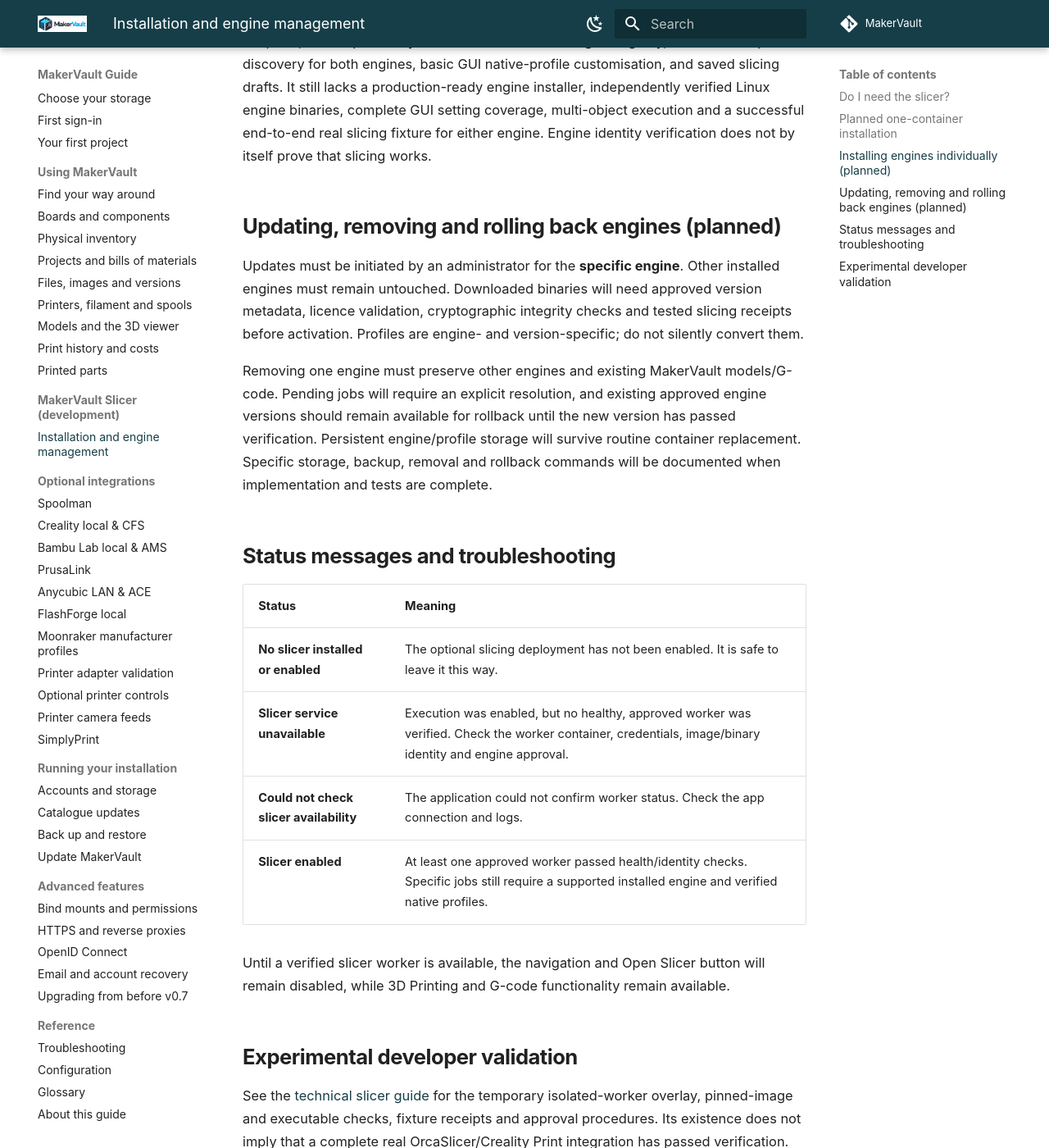
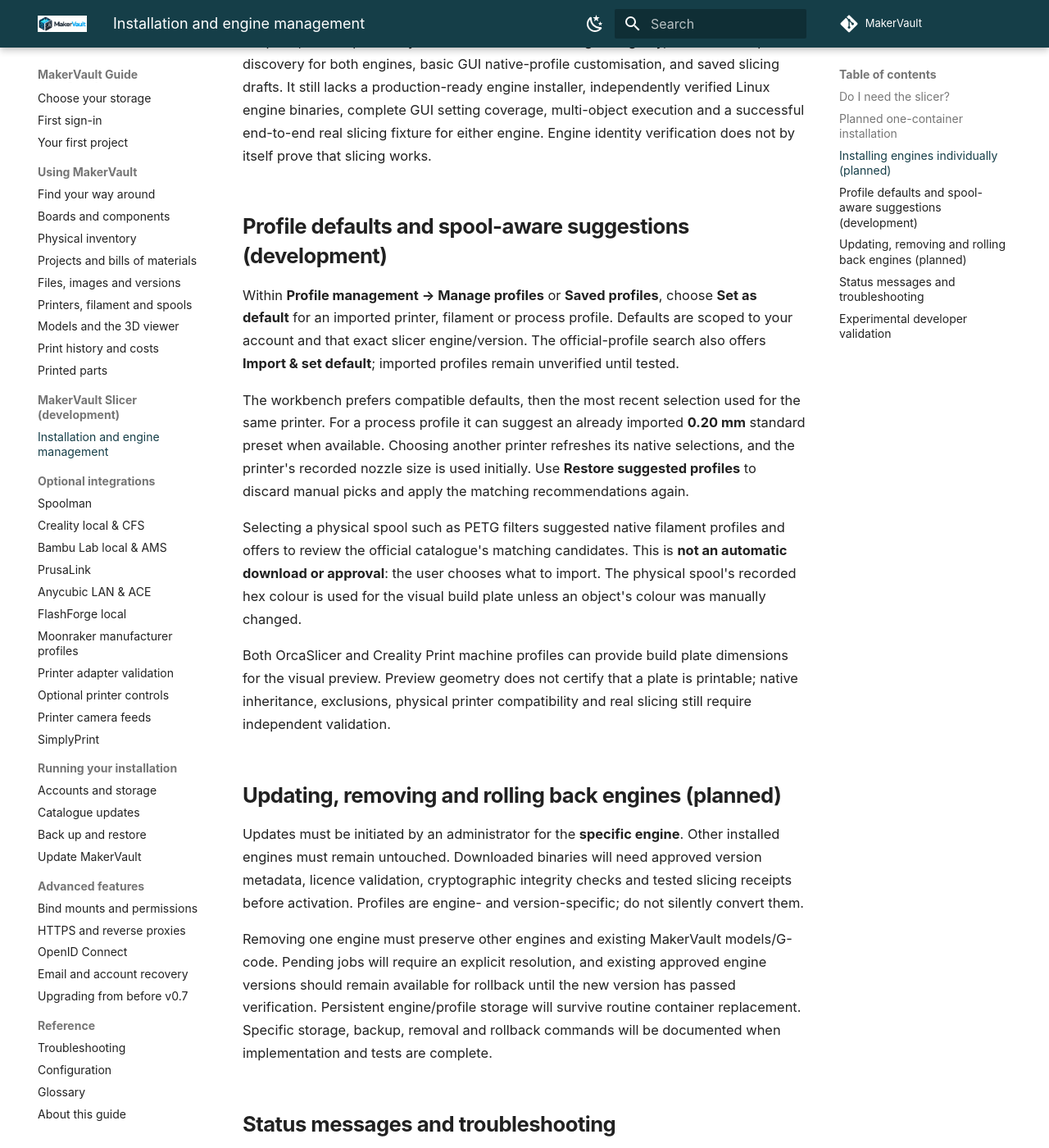
Before and after one commit to gavrd7/MakerVault, an MkDocs documentation site: the page built from docs/guide/3d-printing/slicer.md, in a window 1280 px wide and 1400 px high, scrolled down 1425 px. Shown: the whole window at 82% size. Built offline with MkDocs 1.6.1 and Material for MkDocs 9.7.7, drawn with Linux system fonts in a browser that asks for light colours; comment, search, counter and statistics services are not loaded.

Commit message:
Document profile defaults, material-aware suggestions and native Creality bed preview

```diff
--- a/docs/guide/3d-printing/slicer.md
+++ b/docs/guide/3d-printing/slicer.md
@@ -29,6 +29,16 @@ The planned administrator workflow is to select an engine and supported pinned v
 
 **Current PR limitations:** PR #171 now has separate OrcaSlicer and Creality Print worker adapters, an independently verified shared-worker engine registry, official K1/K2 profile discovery for both engines, basic GUI native-profile customisation, and saved slicing drafts. It still lacks a production-ready engine installer, independently verified Linux engine binaries, complete GUI setting coverage, multi-object execution and a successful end-to-end real slicing fixture for either engine. Engine identity verification does not by itself prove that slicing works.
 
+## Profile defaults and spool-aware suggestions (development)
+
+Within **Profile management → Manage profiles** or **Saved profiles**, choose **Set as default** for an imported printer, filament or process profile. Defaults are scoped to your account and that exact slicer engine/version. The official-profile search also offers **Import & set default**; imported profiles remain unverified until tested.
+
+The workbench prefers compatible defaults, then the most recent selection used for the same printer. For a process profile it can suggest an already imported **0.20 mm** standard preset when available. Choosing another printer refreshes its native selections, and the printer's recorded nozzle size is used initially. Use **Restore suggested profiles** to discard manual picks and apply the matching recommendations again.
+
+Selecting a physical spool such as PETG filters suggested native filament profiles and offers to review the official catalogue's matching candidates. This is **not an automatic download or approval**: the user chooses what to import. The physical spool's recorded hex colour is used for the visual build plate unless an object's colour was manually changed.
+
+Both OrcaSlicer and Creality Print machine profiles can provide build plate dimensions for the visual preview. Preview geometry does not certify that a plate is printable; native inheritance, exclusions, physical printer compatibility and real slicing still require independent validation.
+
 ## Updating, removing and rolling back engines (planned)
 
 Updates must be initiated by an administrator for the **specific engine**. Other installed engines must remain untouched. Downloaded binaries will need approved version metadata, licence validation, cryptographic integrity checks and tested slicing receipts before activation. Profiles are engine- and version-specific; do not silently convert them.
```
